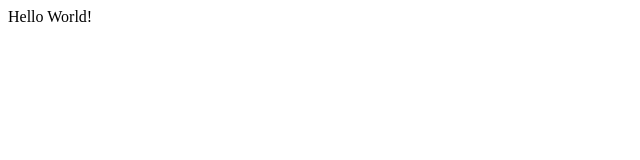
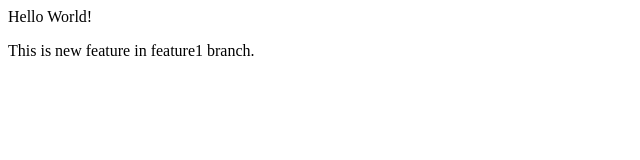
Before and after one commit to Inertfury/LocalRepo, a plain HTML site: page index.html in a window 1280 px wide. Shown: the whole page, without its empty margins (0-640 px from the left). Drawn offline with Linux system fonts and the light colour scheme.

Commit message:
Added new feature

```diff
--- a/index.html
+++ b/index.html
@@ -1 +1,2 @@
 <p>Hello World!</p>
+<p>This is new feature in feature1 branch.</p>
```
